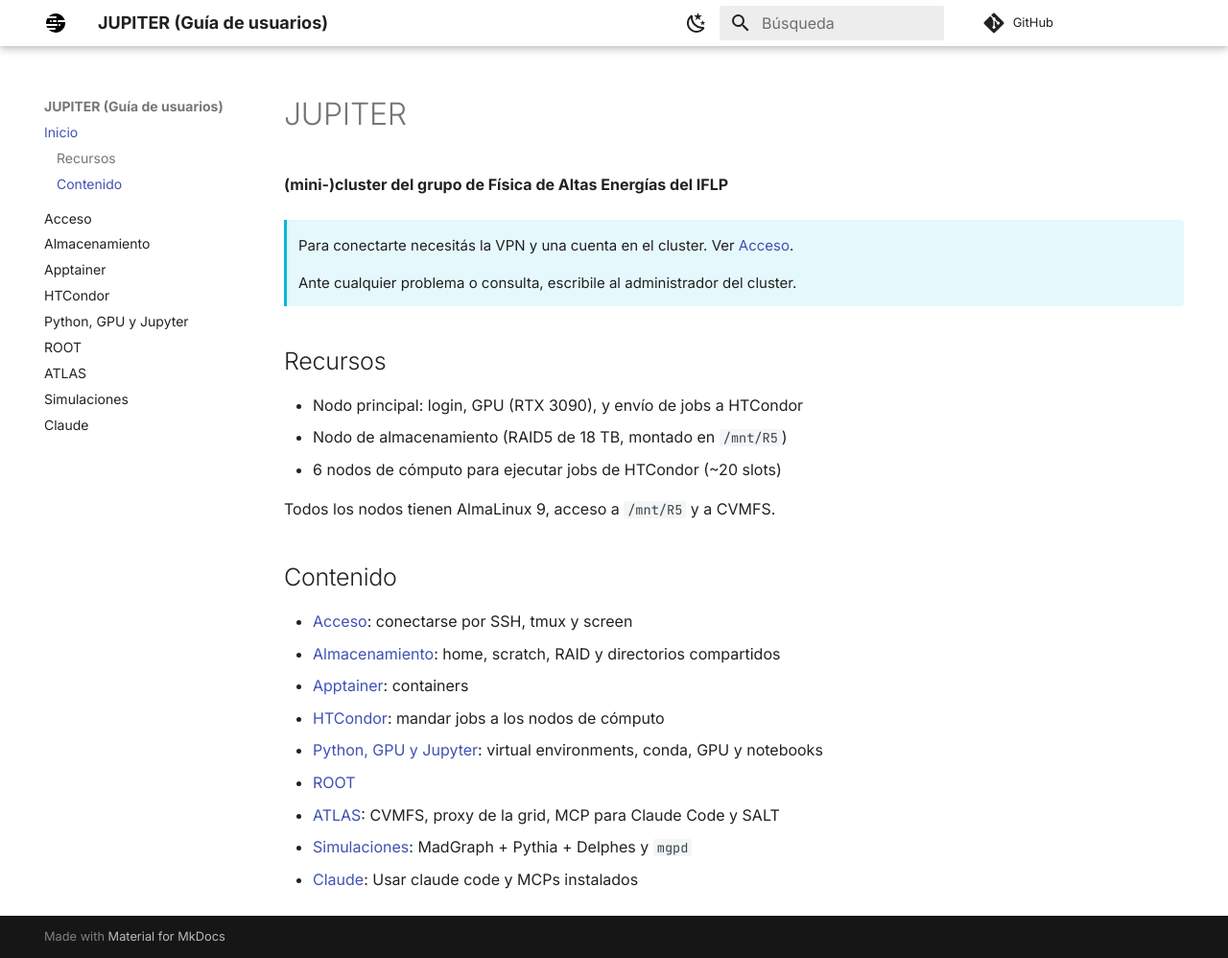
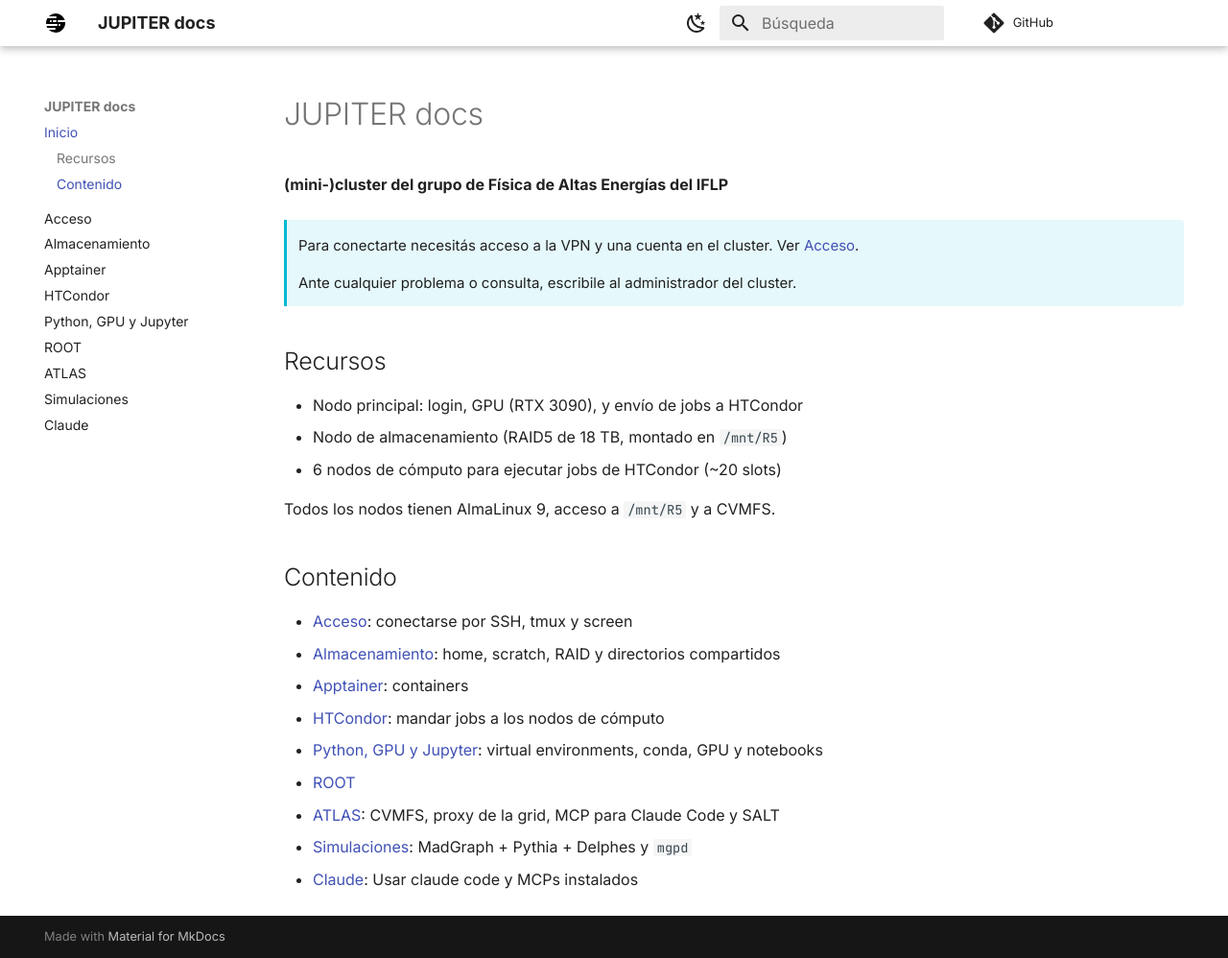
Before and after one commit to franaln/jupiter-guide, an MkDocs documentation site: the page built from docs/index.md, in a window 1280 px wide and 998 px high. Shown: the whole window at 96% size. Built offline with MkDocs 1.6.1 and Material for MkDocs 9.7.7, drawn with Linux system fonts in a browser that asks for light colours; comment, search, counter and statistics services are not loaded.

Commit message:
update url

```diff
--- a/docs/index.md
+++ b/docs/index.md
@@ -1,9 +1,9 @@
-# JUPITER
+# JUPITER docs
 
 **(mini-)cluster del grupo de Física de Altas Energías del IFLP**
 
 !!! info ""
-    Para conectarte necesitás la VPN y una cuenta en el cluster. Ver [Acceso](acceso.md).
+    Para conectarte necesitás acceso a la VPN y una cuenta en el cluster. Ver [Acceso](acceso.md).
 
     Ante cualquier problema o consulta, escribile al administrador del cluster.
 
--- a/mkdocs.yml
+++ b/mkdocs.yml
@@ -1,6 +1,6 @@
-site_name: JUPITER (Guía de usuarios)
+site_name: JUPITER docs
 site_description: (mini-)cluster del grupo de Física de Altas Energías del IFLP
-repo_url: https://github.com/franaln/jupiter-guide
+repo_url: https://github.com/iflp-hep/jupiter-docs
 edit_uri: edit/main/docs/
 
 theme:
@@ -14,7 +14,6 @@ theme:
     - navigation.top
     - search.highlight
     - content.code.copy
-    # - content.action.edit
   font:
     text: Inter
     code: JetBrains Mono
```
Also changed, not shown: README.md (+1 -1 lines).
